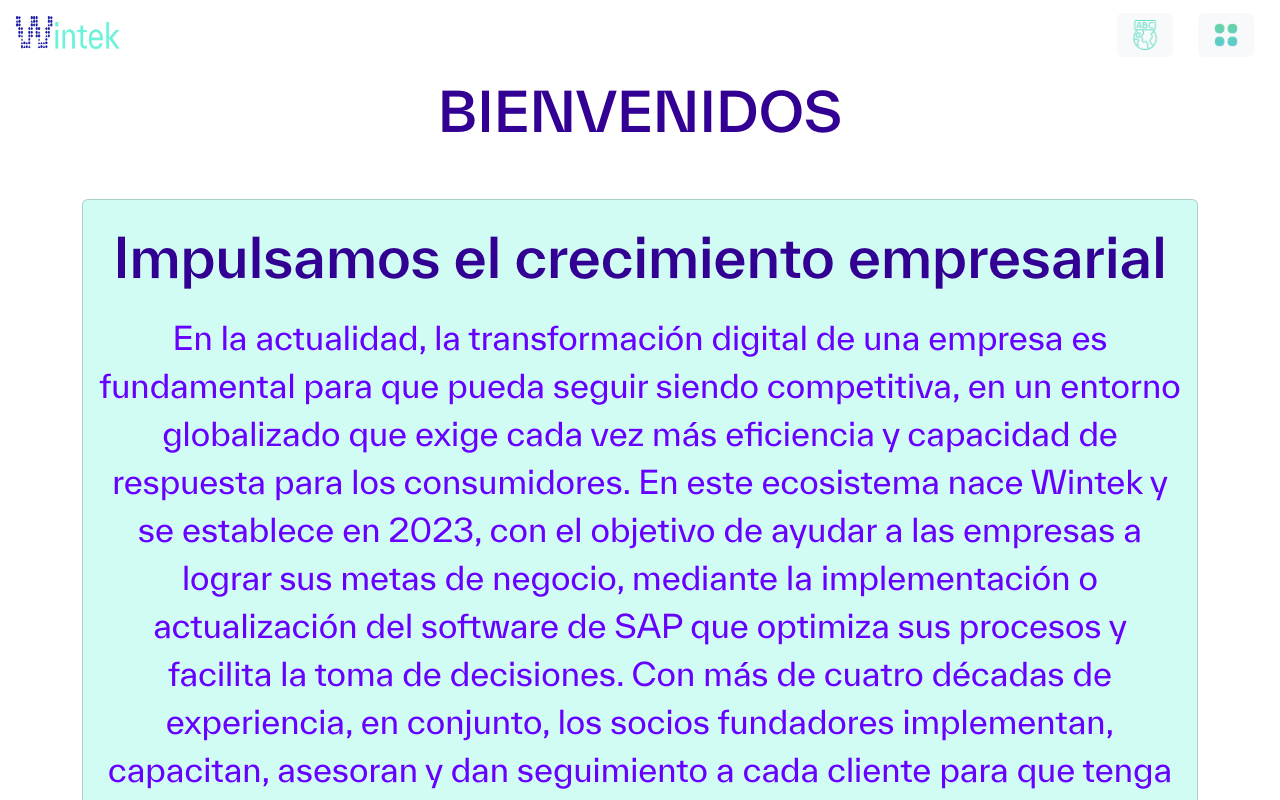
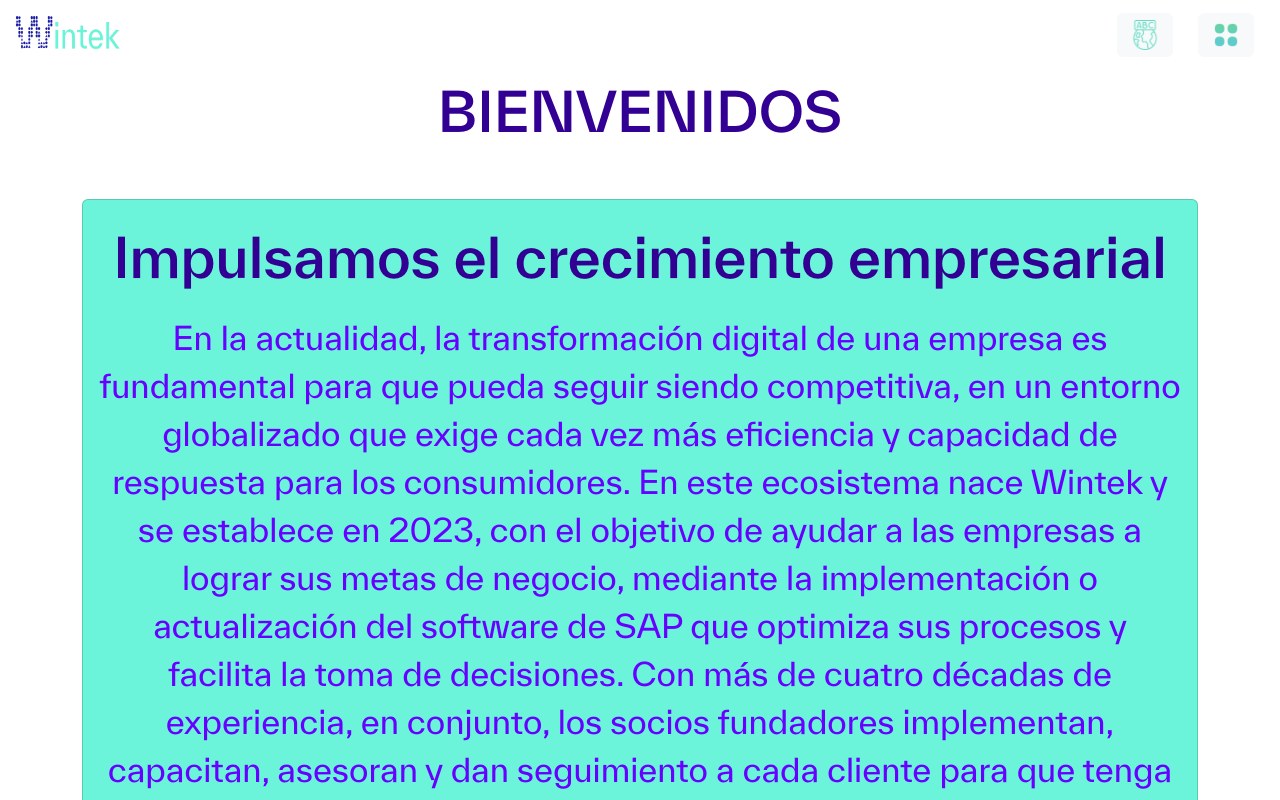
Before and after one commit to Wintekconsulting/wintek, a Next.js app: page /bienvenidos in a window 1280 px wide. Shown: the top 800 px of the page. Built offline with nearby package versions, Linux system fonts and the light colour scheme.

Commit message:
cambios textcard

```diff
--- a/src/components/card/BlogCard.css
+++ /dev/null
@@ -1 +0,0 @@
-rfce
--- a/src/components/card/TextCard.jsx
+++ b/src/components/card/TextCard.jsx
@@ -4,7 +4,7 @@ import styles from './TextCard.module.css';
 function TextCard({title, text}) {
   return (
     <div className="container">
-        <Card className={`${styles.containerSection} bootstra-class`}>
+        <Card className={`${styles.containerSection} bootstrap-class`}>
         <Card.Body >
             <p className={styles.title}>{title}</p>
             <p className={styles.text}>{text}</p>
--- a/src/components/card/TextCard.module.css
+++ b/src/components/card/TextCard.module.css
@@ -1,22 +1,19 @@
-.page{
-  background: #ffffff;
-}
 .containerSection{
-    background-color:#d0fcf3;
+    background-color: var(--back-color-primary);
     margin: 2rem 0;
     display: flex;
     flex-direction: column;
     justify-content:center;
 }
 .title{
-    color: var(--secondary-color);
+    color:  var(--text-color-primary);
     font-size: 3.4rem;
     font-weight: 500;
     display:flex;
     justify-content: center;
   }
 .text{
-    color:  var(--third-color);
+    color:  var(--text-color-secondary);
     font-size: 2rem;
     text-align:center;
 }
--- a/src/styles/globals.css
+++ b/src/styles/globals.css
@@ -22,11 +22,11 @@
 }
 
 :root {
-  --primary-color: #6cf4da;
-  --secondary-color: #320093;
-  --third-color: #6700ff;
+  --back-color-primary: #6cf4da;
+  --back-color-secondary:#d0fcf3;
+  --text-color-primary: #320093;
+  --text-color-secondary: #6700ff;
   --font-bold: 700;
-
 }
 
 * {
```
Also changed, not shown: src/components/navbar/Navbar.jsx (line endings or trailing spaces).
